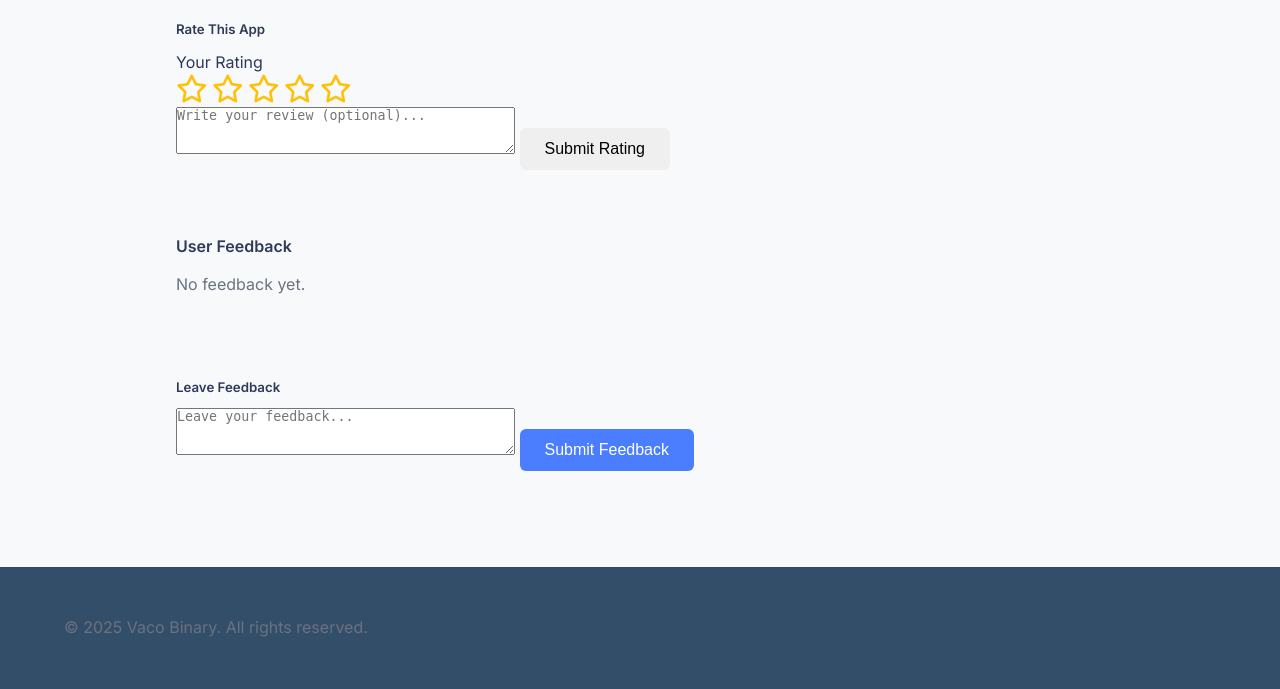
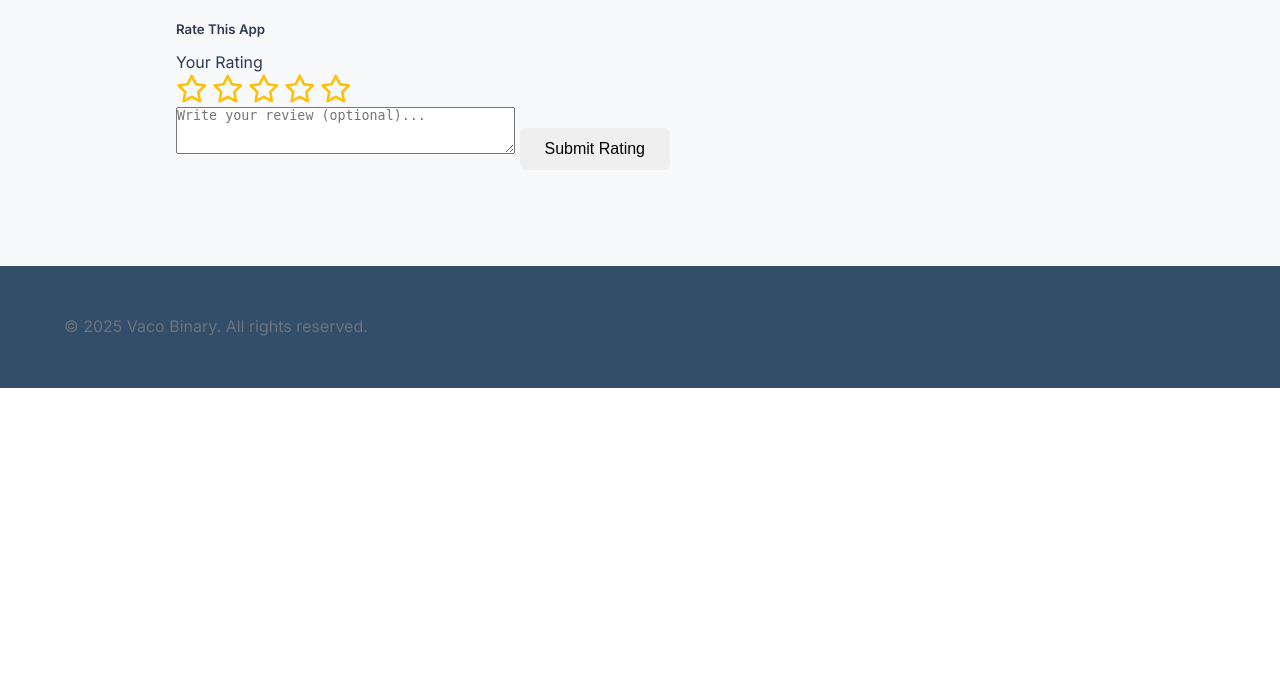
Before and after one commit to Rishab260/canonical-ui, a Django app: template canonicalwebui/core/templates/core/app_details.html in a window 1280 px wide. Shown: the part 1491-2180 px from the top of the page. After the commit the page ends 1879 px from the top, so only its background shows below. Run offline with Django 5.2, Linux system fonts and the light colour scheme; the template is opened without the code that fills it: values that come from a table or form of the project are taken from there, others are empty; the visitor is signed in with stand-in values (Sample User, id 1).

Commit message:
Removed user & submit feedback

```diff
--- a/canonicalwebui/core/templates/core/app_details.html
+++ b/canonicalwebui/core/templates/core/app_details.html
@@ -324,7 +324,7 @@
     </section>
 
     <!-- Feedback -->
-    <section class="container mt-5">
+    <!-- <section class="container mt-5">
         <h4>User Feedback</h4>
         {% if feedbacks %}
             <ul class="list-group">
@@ -353,7 +353,7 @@
         {% else %}
             <p><a href="{% url 'core:login' %}?next={{ request.path }}">Log in</a> to leave feedback.</p>
         {% endif %}
-    </section>
+    </section> -->
 </main>
 
 <footer>
```
